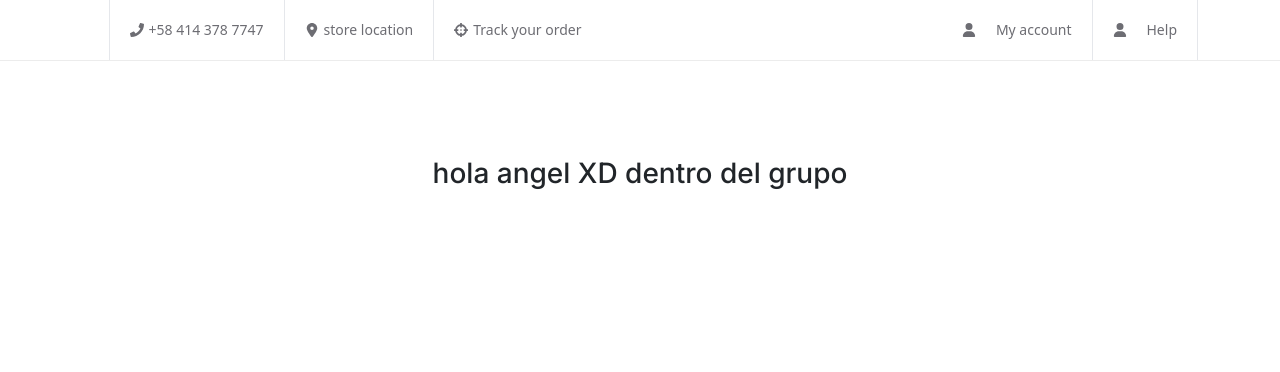
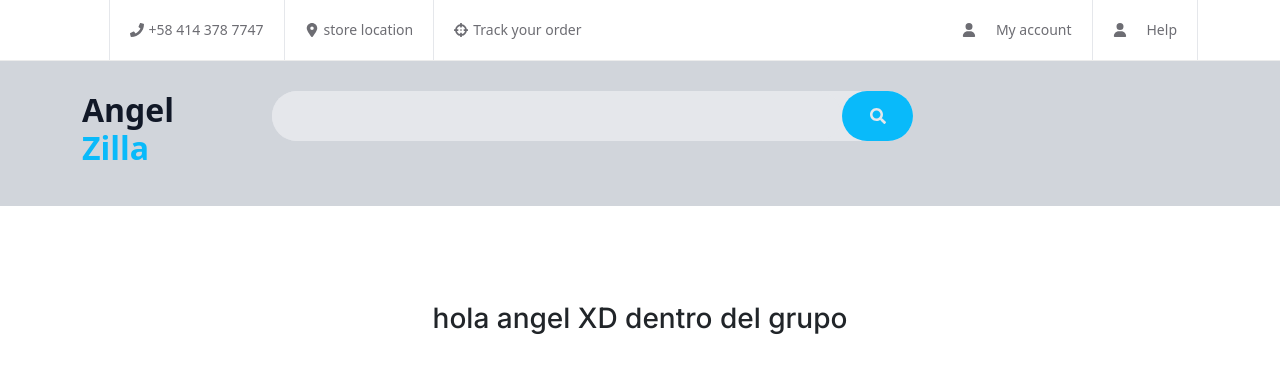
Before and after one commit to angeleesc/az-market-zilla-template, a Next.js app: page / in a window 1280 px wide. Shown: the top 372 px of the page. Built offline with nearby package versions, Linux system fonts and the light colour scheme.

Commit message:
seccion de menu

```diff
--- a/app/(marketplace)/layout.jsx
+++ b/app/(marketplace)/layout.jsx
@@ -1,3 +1,4 @@
+import MiddleBar from '@/components/middleBar/MiddleBar'
 import TopNavbar from '@/components/top-narbar/TopNavbar'
 import React from 'react'
 
@@ -6,6 +7,7 @@ export default function Layout({children}) {
     <div>
         <div className="az-navbar-area">
             <TopNavbar/>
+            <MiddleBar/>
         </div>
         {children}
 
--- /dev/null
+++ b/components/middleBar/MiddleBar.jsx
@@ -0,0 +1,33 @@
+import Link from 'next/link'
+import React from 'react'
+import { Col, Container, Row } from 'react-bootstrap'
+import SearchBar from '../search-bar/SearchBar'
+
+export default function MiddleBar() {
+    return (
+        <div className='py-[30px] bg-gray-300 hidden md:block' >
+            <Container>
+                <Row>
+                    <Col md={2} >
+                        <div className='outline-none '>
+                            <Link href={"/login"} className='no-underline' >
+                                <h3 className='text-gray-900 font-sans text-[32px] font-bold'  >
+                                    Angel <span className='text-theme-primary' >Zilla</span>
+                                </h3>
+                            </Link>
+                        </div>
+                    </Col>
+                    <Col md={7}className='text-center' >
+                        <SearchBar/>
+                    </Col>
+                    <Col lg={3}>
+                        <div className='text-right'>
+                            <ul className='list-none p-0 m-0' ></ul>
+
+                        </div>
+                    </Col>
+                </Row>
+            </Container>
+        </div>
+    )
+}
--- /dev/null
+++ b/components/search-bar/SearchBar.jsx
@@ -0,0 +1,19 @@
+import React from 'react'
+import { FaSearch } from "react-icons/fa";
+
+export default function SearchBar() {
+    return (
+        <form
+            className='rounded-[50px] bg-gray-200 relative flex'
+
+        >
+
+            <input type="text" className='h-[50px] focus:outline-none w-[100%] bg-gray-200 rounded-[50px] pl-4' />
+            <button type='button' className='bg-theme-primary w-[80px] h-[50px] rounded-[50px] leading-[50px] text-center hover:bg-theme-primary-tins'>
+                <i className='text-center text-gray-200 w-[100%] flex justify-center'>
+                    <FaSearch />
+                </i>
+            </button>
+        </form>
+    )
+}
--- a/tailwind.config.js
+++ b/tailwind.config.js
@@ -10,7 +10,10 @@ module.exports = {
       colors:{
 
         "az-line-acent": "#ececec",
-        "paragraf-color": "#6d6d73"
+        "paragraf-color": "#6d6d73",
+        "theme-primary": "#09bafa",
+        "theme-primary-shadow": "#0094d1",
+        "theme-primary-tins": "#4bc1fb"
 
       },
 
```
